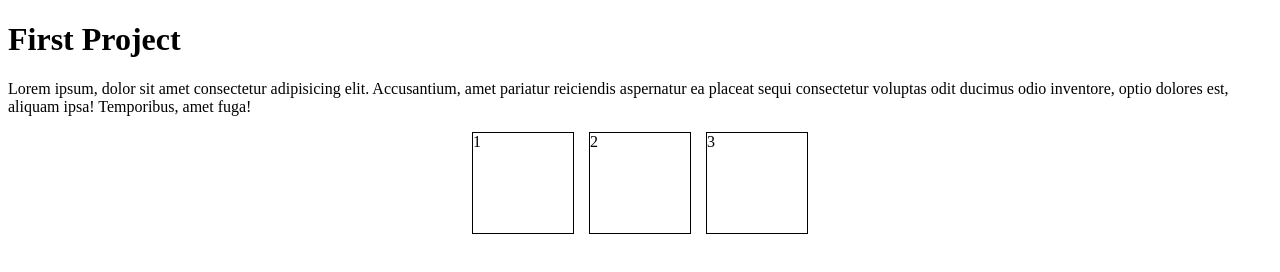
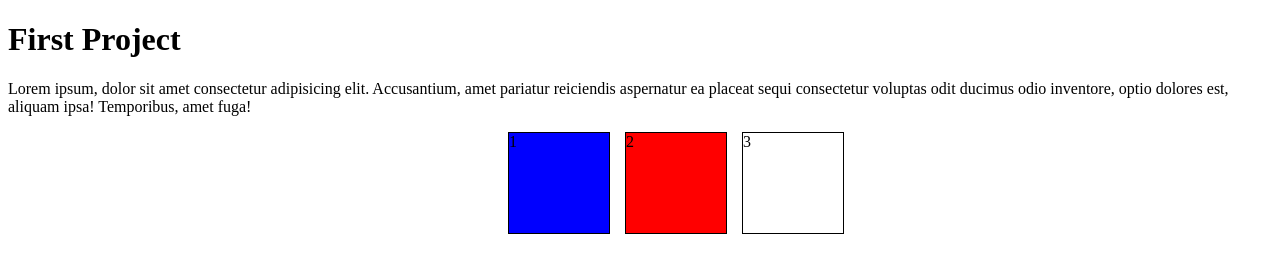
Before and after one commit to Davlatyar/website, a plain HTML site: page index.html in a window 1280 px wide. Drawn offline with Linux system fonts and the light colour scheme.

Commit message:
html boshladim

```diff
--- a/index.html
+++ b/index.html
@@ -12,9 +12,9 @@
         Lorem ipsum, dolor sit amet consectetur adipisicing elit. Accusantium, amet pariatur reiciendis aspernatur ea placeat sequi consectetur voluptas odit ducimus odio inventore, optio dolores est, aliquam ipsa! Temporibus, amet fuga!
     </p>
     <div class="container">
-        <div class="box">1</div>
-        <div class="box">2</div>
-        <div class="box">3</div>
+        <div class="box box-1">1</div>
+        <div class="box box-2">2</div>
+        <div class="box box-3">3</div>
     </div>
 </body>
 </html>
--- a/main.css
+++ b/main.css
@@ -1,12 +1,38 @@
 .container {
     display: flex;
     gap: 15px;
-    justify-content: center;
 }
 
 .box {
     border: 1px solid black;
     width: 100px;
     height: 100px;
-    background-color: greeng;
+    transform: translate(500px);
+    transition: all 1s;
+    animation-name: animatsiya;
 }
+
+.box-1 {
+    background-color: blue;
+}
+
+.box-2 {
+    background-color: red;
+}
+
+@keyframes animatsiya {
+    0% {
+        background-color: blue;
+    }
+    25% {
+        background-color: red;
+    }
+
+    50% {
+        background-color: green;
+    }
+    75% {
+        background-color: green;
+    }
+
+}
```
